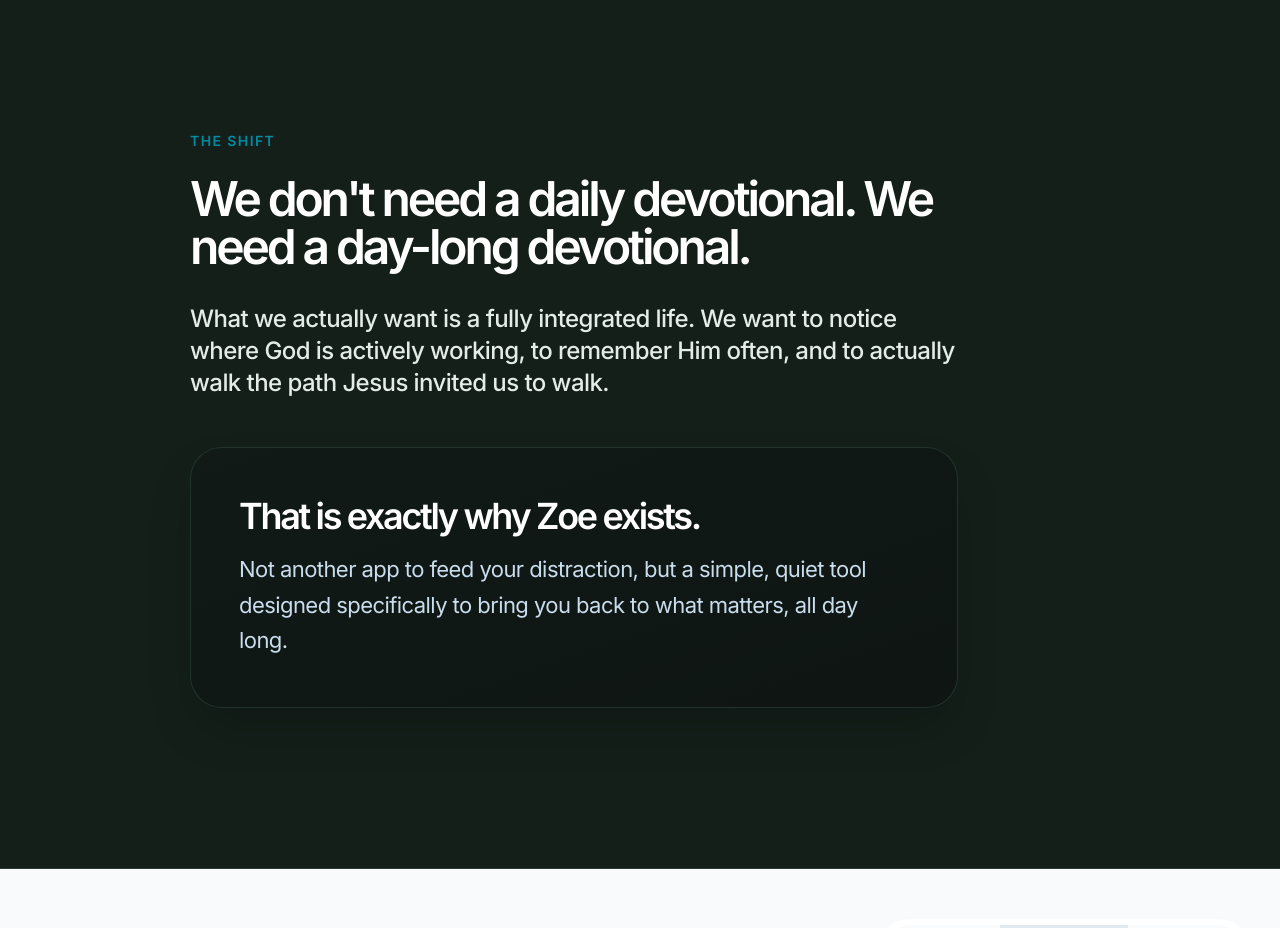
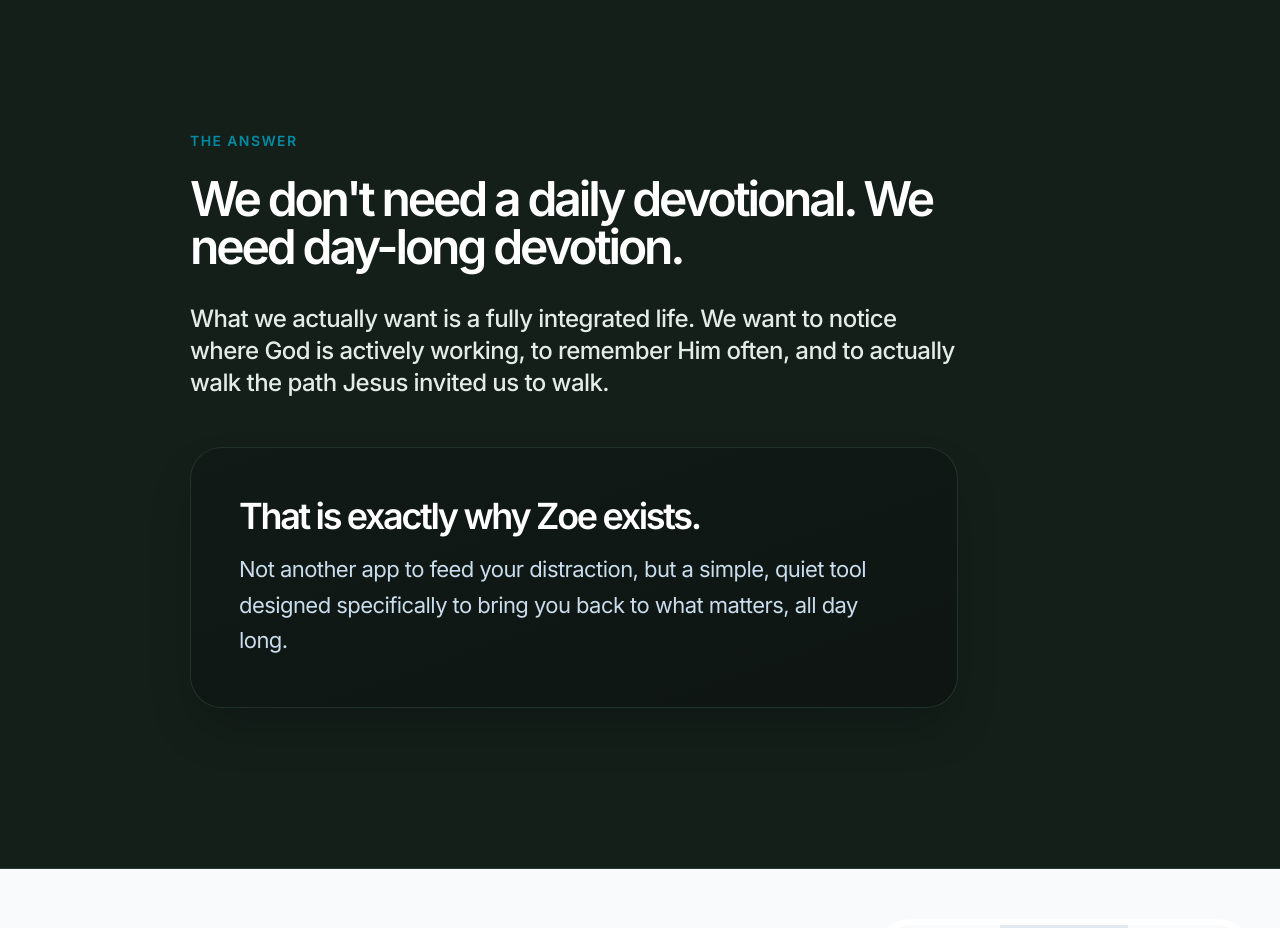
Before and after one commit to tony-freedomology/numi-landing, a Next.js app: page / in a window 1280 px wide. Shown: the part 1860-2788 px from the top of the page. Built offline with nearby package versions, Linux system fonts and the light colour scheme.

Commit message:
copy: update ThesisSection copy to 'The Answer' and 'day-long devotion'

```diff
--- a/components/ThesisSection.tsx
+++ b/components/ThesisSection.tsx
@@ -59,9 +59,9 @@
                     variants={fadeUp}
                     className="max-w-3xl mr-auto mt-4"
                 >
-                    <p className="text-brand-cyan font-semibold tracking-widest uppercase text-sm mb-6">The Shift</p>
+                    <p className="text-brand-cyan font-semibold tracking-widest uppercase text-sm mb-6">The Answer</p>
                     <h3 className="text-3xl md:text-5xl font-semibold tracking-tighter-editorial text-white mb-8 leading-tight">
-                        We don't need a daily devotional. We need a day-long devotional.
+                        We don't need a daily devotional. We need day-long devotion.
                     </h3>
                     <p className="text-xl md:text-2xl text-misty-green-100 leading-relaxed font-medium mb-12">
                         What we actually want is a fully integrated life. We want to notice where God is actively working, to remember Him often, and to actually walk the path Jesus invited us to walk.
```
